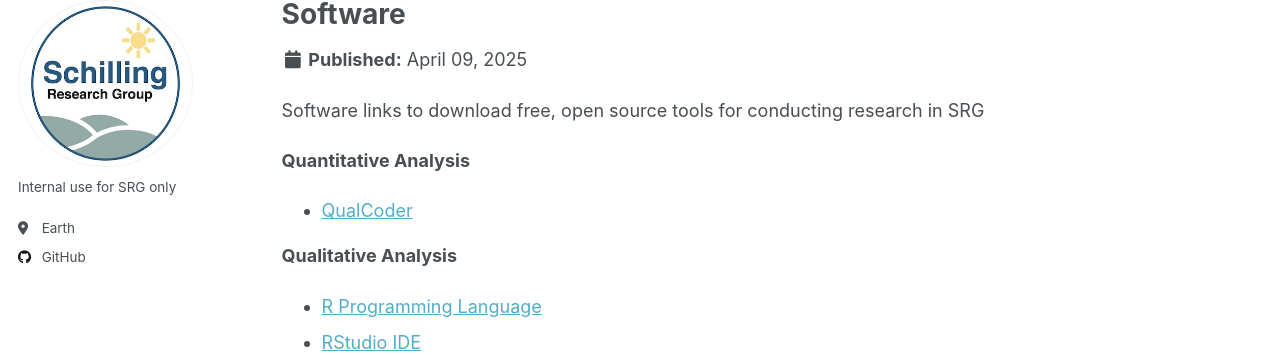
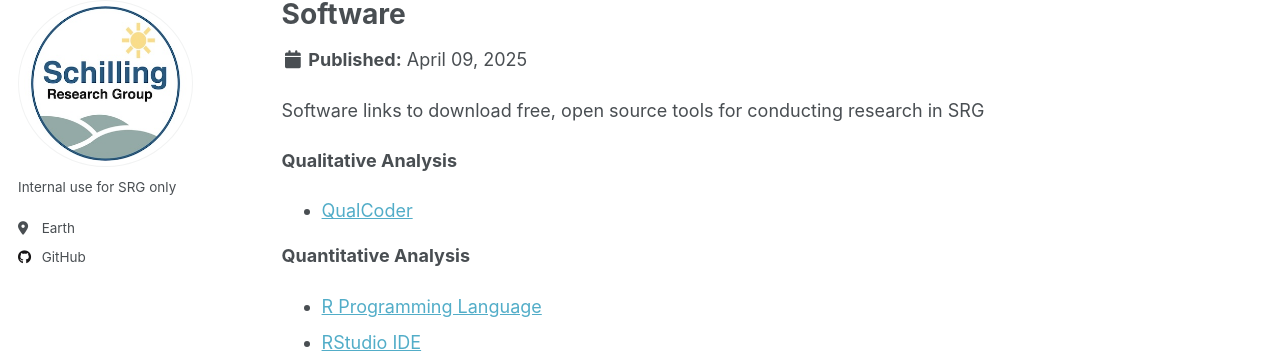
Before and after one commit to schillingmr/schilling-rg, a Jekyll site: the page built from _portfolio/software.md, in a window 1280 px wide and 1233 px high. Shown: the part 99-454 px from the top of the window. Built offline with Jekyll 4.4.1, drawn with Linux system fonts in a browser that asks for light colours.

```diff
--- a/_portfolio/software.md
+++ b/_portfolio/software.md
@@ -4,11 +4,11 @@ collection: portfolio
 ---
 Software links to download free, open source tools for conducting research in SRG
 
-**Quantitative Analysis**
+**Qualitative Analysis**
 
 * [QualCoder](https://github.com/ccbogel/QualCoder/wiki)
 
-**Qualitative Analysis**
+**Quantitative Analysis**
 
 * [R Programming Language](https://cran.rstudio.com/)
 * [RStudio IDE](https://posit.co/products/open-source/rstudio/)
```
